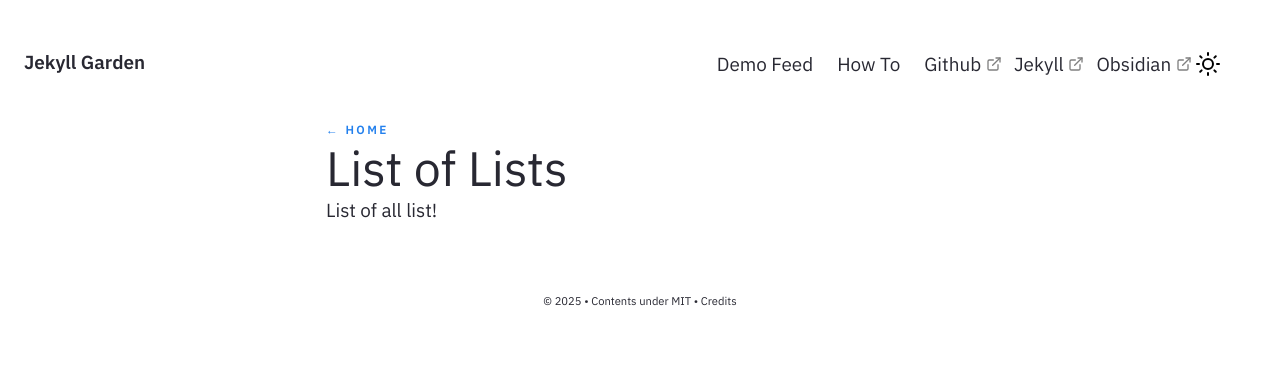
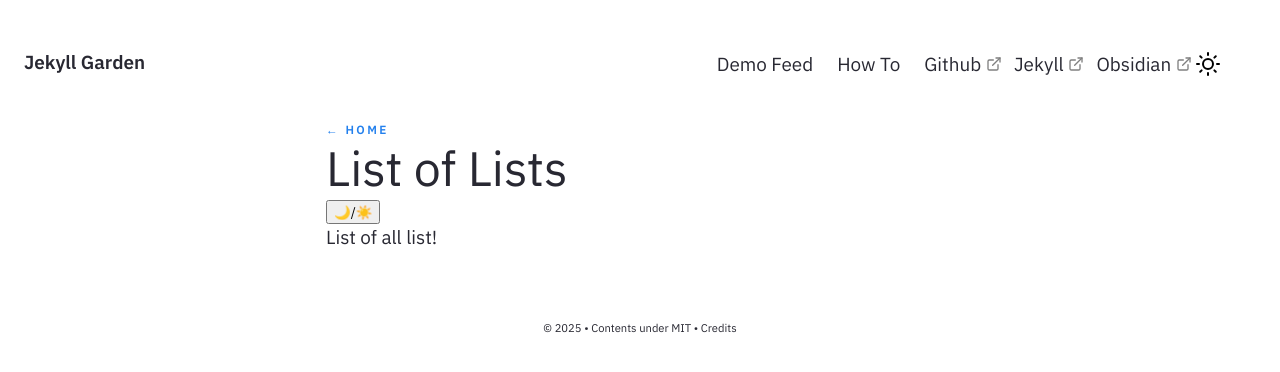
Before and after one commit to vsuh/vpub, a Jekyll site: the page built from pages/lists.md, in a window 1280 px wide. Shown: the top 372 px of the page. Built offline with Jekyll 4.4.1, drawn with Linux system fonts in a browser that asks for light colours.

Commit message:
dark theme switcher

```diff
--- a/_includes/Content.html
+++ b/_includes/Content.html
@@ -32,6 +32,20 @@
 
 <!-- Parse internal links, external links, transclusions etc and manipuate the content to reflect it accordingly -->
 <div class="content">
+     <div id=theme-switch>
+      <button onclick="toggleTheme()">🌙/☀️</button>
+     </div>
+         <script>
+             function toggleTheme() {
+               const body = document.body;
+               body.classList.toggle('dark');
+               localStorage.setItem('theme', body.classList.contains('dark') ? 'dark' : 'light');
+             }
+             window.onload = function () {
+               const theme = localStorage.getItem('theme');
+               if (theme === 'dark') document.body.classList.add('dark');
+             };
+         </script>
     {%- if site.preferences.wiki_style_link.enabled -%}
         {%- assign content_array = content | split:'[[' -%}
         {%- assign external_link_delimiter = '::' -%}
```
